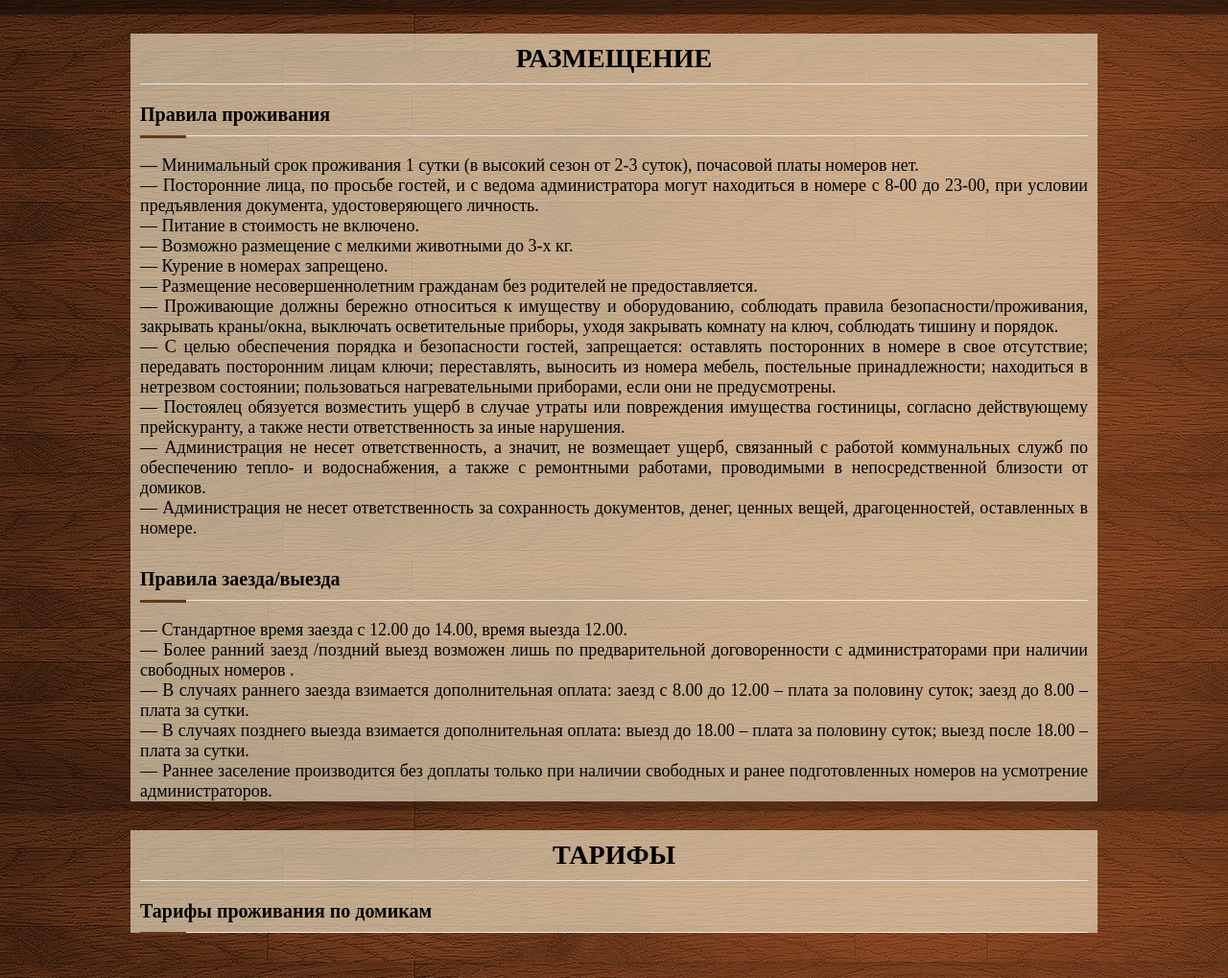
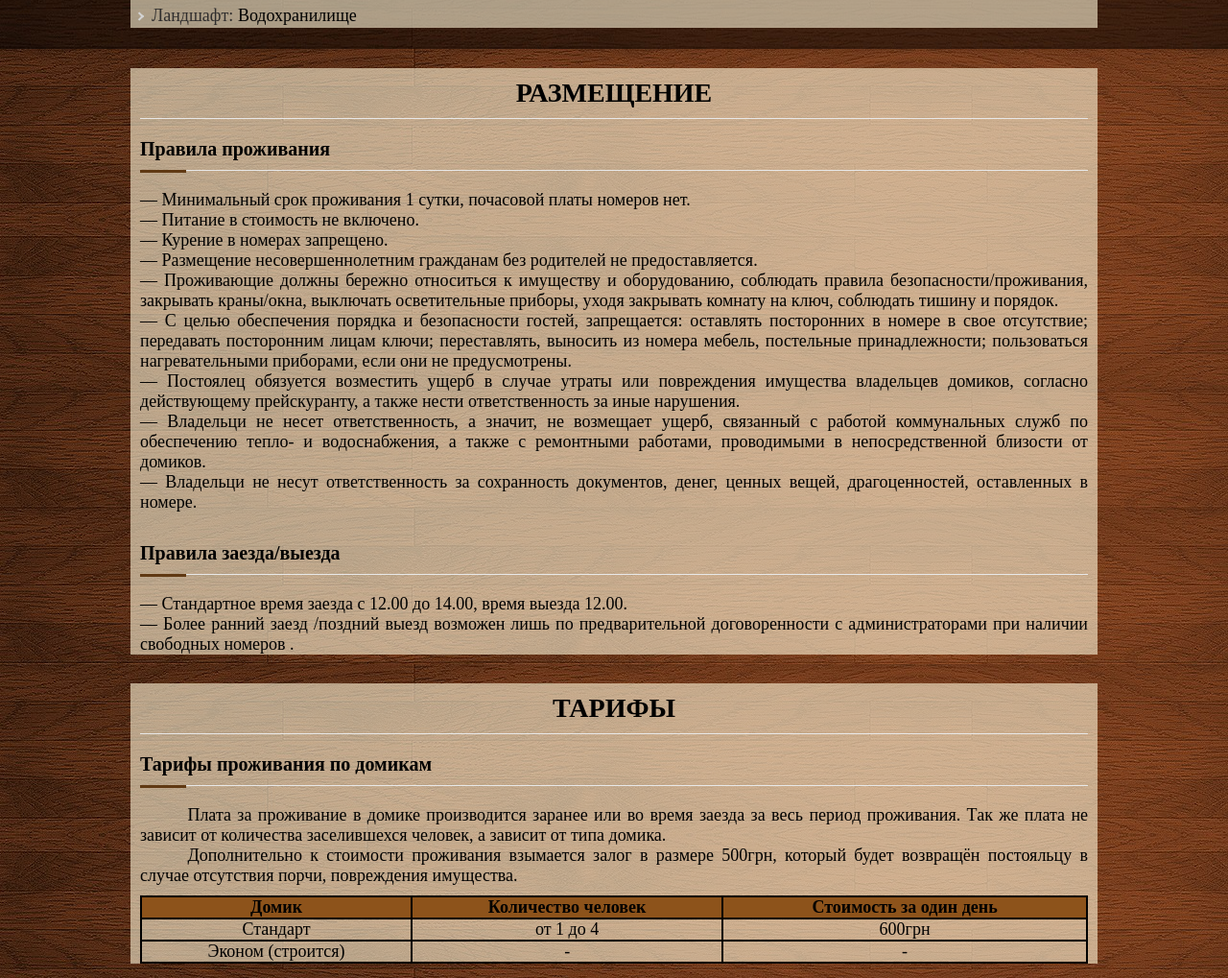
Before and after one commit to KramRul/Oskol_Maldives.github.io, a plain HTML site: page index.html in a window 1280 px wide. Shown: the part 1829-2848 px from the top of the page at 96% size. Drawn offline with nearby package versions, Linux system fonts and the light colour scheme; a web font is replaced by a local one.

Commit message:
Тарифы

```diff
--- a/css/style.css
+++ b/css/style.css
@@ -246,6 +246,30 @@ section:nth-child(even) {
   /*margin-top: 40px;*/
 }
 
+table
+{
+	width: 100%;
+	max-width: 100%;
+	border-spacing: 0;
+	border-style: solid;
+	border-width: 1px;
+	border-color: black;
+	text-align: center;
+	text-indent: 0%;
+	margin: 10px 0;
+}
+
+table th
+{
+	background: #8D531B;
+	border: 1px solid #000;
+}
+
+table td
+{
+	border: 1px solid #000;
+}
+
 /*** Article style ***/
 article
 {
--- a/index.html
+++ b/index.html
@@ -155,7 +155,8 @@
 		  Домики находятся на Оскольском водохранилище, рядом с водой, в районе Радьковских Песок, микрорайон Мальдивы. В каждом домике на веранде кухня с холодильником, электропечкой, горячая, холодная вода, столовые приборы (включая чайник, кастрюлю и др.). В домике душ, туалет, есть Wi-Fi. Домики расчитаны на 3-4 человека. Спальные места: двуспальная кровать, две ортопедические раскладушки нового поколения. Постройки 2018г.
 	  	</p>
 	  	<ul>
-			<li><strong>Количество спальных мест: </strong>3</li>
+			<li><strong>Количество домиков: </strong>3</li>
+			<li><strong>Количество спальных мест: </strong>2-4</li>
 			<li><strong>Общая площадь: </strong>26 м<sup>2</sup></li>
 			<li><strong>Санузел: </strong>Смежный</li>
 			<li><strong>Ремонт: </strong>Евроремонт</li>
@@ -171,24 +172,19 @@
 		<article>
 			<h2 class="title_style">РАЗМЕЩЕНИЕ</h2>
 			<h3 class="title_style">Правила проживания<span class="title-block"></span></h3>
-			<p class="placement">— Минимальный срок проживания 1 сутки (в высокий сезон от 2-3 суток), почасовой платы номеров нет.<br>
-— Посторонние лица, по просьбе гостей, и с ведома администратора могут находиться в номере с 8-00 до 23-00, при условии предъявления документа, удостоверяющего личность.<br>
+			<p class="placement">— Минимальный срок проживания 1 сутки, почасовой платы номеров нет.<br>
 — Питание в стоимость не включено.<br>
-— Возможно размещение с мелкими животными до 3-х кг.<br>
 — Курение в номерах запрещено.<br>
 — Размещение несовершеннолетним гражданам без родителей не предоставляется.<br>
 — Проживающие должны бережно относиться к имуществу и оборудованию, соблюдать правила безопасности/проживания, закрывать краны/окна, выключать осветительные приборы, уходя закрывать комнату на ключ, соблюдать тишину и порядок.<br>
-— С целью обеспечения порядка и безопасности гостей, запрещается: оставлять посторонних в номере в свое отсутствие; передавать посторонним лицам ключи; переставлять, выносить из номера мебель, постельные принадлежности; находиться в нетрезвом состоянии; пользоваться нагревательными приборами, если они не предусмотрены.<br>
-— Постоялец обязуется возместить ущерб в случае утраты или повреждения имущества гостиницы, согласно действующему прейскуранту, а также нести ответственность за иные нарушения.<br>
-— Администрация не несет ответственность, а значит, не возмещает ущерб, связанный с работой коммунальных служб по обеспечению тепло- и водоснабжения, а также с ремонтными работами, проводимыми в непосредственной близости от домиков.<br>
-— Администрация не несет ответственность за сохранность документов, денег, ценных вещей, драгоценностей, оставленных в номере.</p>
+— С целью обеспечения порядка и безопасности гостей, запрещается: оставлять посторонних в номере в свое отсутствие; передавать посторонним лицам ключи; переставлять, выносить из номера мебель, постельные принадлежности; пользоваться нагревательными приборами, если они не предусмотрены.<br>
+— Постоялец обязуется возместить ущерб в случае утраты или повреждения имущества владельцев домиков, согласно действующему прейскуранту, а также нести ответственность за иные нарушения.<br>
+— Владельци не несет ответственность, а значит, не возмещает ущерб, связанный с работой коммунальных служб по обеспечению тепло- и водоснабжения, а также с ремонтными работами, проводимыми в непосредственной близости от домиков.<br>
+— Владельци не несут ответственность за сохранность документов, денег, ценных вещей, драгоценностей, оставленных в номере.</p>
 			<p>&nbsp;</p>
 			<h3 class="title_style">Правила заезда/выезда<span class="title-block"></span></h3>
 			<p class="placement">— Стандартное время заезда с 12.00 до 14.00, время выезда 12.00.<br>
-— Более ранний заезд /поздний выезд возможен лишь по предварительной договоренности с администраторами при наличии свободных номеров .<br>
-— В случаях раннего заезда взимается дополнительная оплата: заезд с 8.00 до 12.00 – плата за половину суток; заезд до 8.00 – плата за сутки.<br>
-— В случаях позднего выезда взимается дополнительная оплата: выезд до 18.00 – плата за половину суток; выезд после 18.00 – плата за сутки.<br>
-— Раннее заселение производится без доплаты только при наличии свободных и ранее подготовленных номеров на усмотрение администраторов.<br></p>
+— Более ранний заезд /поздний выезд возможен лишь по предварительной договоренности с администраторами при наличии свободных номеров .<br></p>
 		</article>
 	</div>
 </section>
@@ -197,6 +193,29 @@
 		<article>
 			<h2 class="title_style">ТАРИФЫ</h2>
 			<h3 class="title_style">Тарифы проживания по домикам<span class="title-block"></span></h3>
+			<p>Плата за проживание в домике производится заранее или во время заезда за весь период проживания. Так же плата не зависит от количества заселившехся человек, а зависит от типа домика.</p>
+			<p class="pledge">Дополнительно к стоимости проживания взымается залог в размере 500грн, который будет возвращён постояльцу в случае отсутствия порчи, повреждения имущества.</p>
+			<table>
+        <thead>
+            <tr>
+                <th>Домик</th>
+                <th>Количество человек</th>
+                <th>Стоимость за один день</th>
+            </tr>
+        </thead>
+        <tbody>
+            <tr>
+                <td>Стандарт</td>
+                <td>от 1 до 4</td>
+                <td>600грн</td>
+            </tr>
+            <tr>
+                <td>Эконом (строится)</td>
+                <td>-</td>
+                <td>-</td>
+            </tr>
+        </tbody>
+    </table>
 		</article>
 	</div>
 </section>
@@ -206,7 +225,7 @@
 			<h2 class="title_style">КАК ДОБРАТЬСЯ</h2>
 			<h3 class="title_style">Местоположение<span class="title-block"></span></h3>
 			<iframe src="https://www.google.com/maps/embed?pb=!1m18!1m12!1m3!1d41675.633640911525!2d37.521553078025825!3d49.24366297932705!2m3!1f0!2f0!3f0!3m2!1i1024!2i768!4f13.1!3m3!1m2!1s0x0%3A0x0!2zNDnCsDE0JzM3LjIiTiAzN8KwMzMnMjMuNyJF!5e0!3m2!1sru!2sua!4v1531673600718" width="600" height="450" frameborder="0" style="border:0" allowfullscreen></iframe>
-			<p>К нам можно легко добраться поездом/автобусом а так же личным автотранспортом.<br>
+			<p>К нам можно добраться поездом/автобусом а так же личным автотранспортом.<br>
 Вам необходимо прибыть в Святогорск, Изюм или Славянск.</p>
 			<ul>
 			<li>Расписание движения поездов по станции <a href="http://uz.gov.ua/passengers/timetable/?station=24063&by_station=%D0%9F%D0%BE%D1%88%D1%83%D0%BA">Святогорск</a></li>
```
